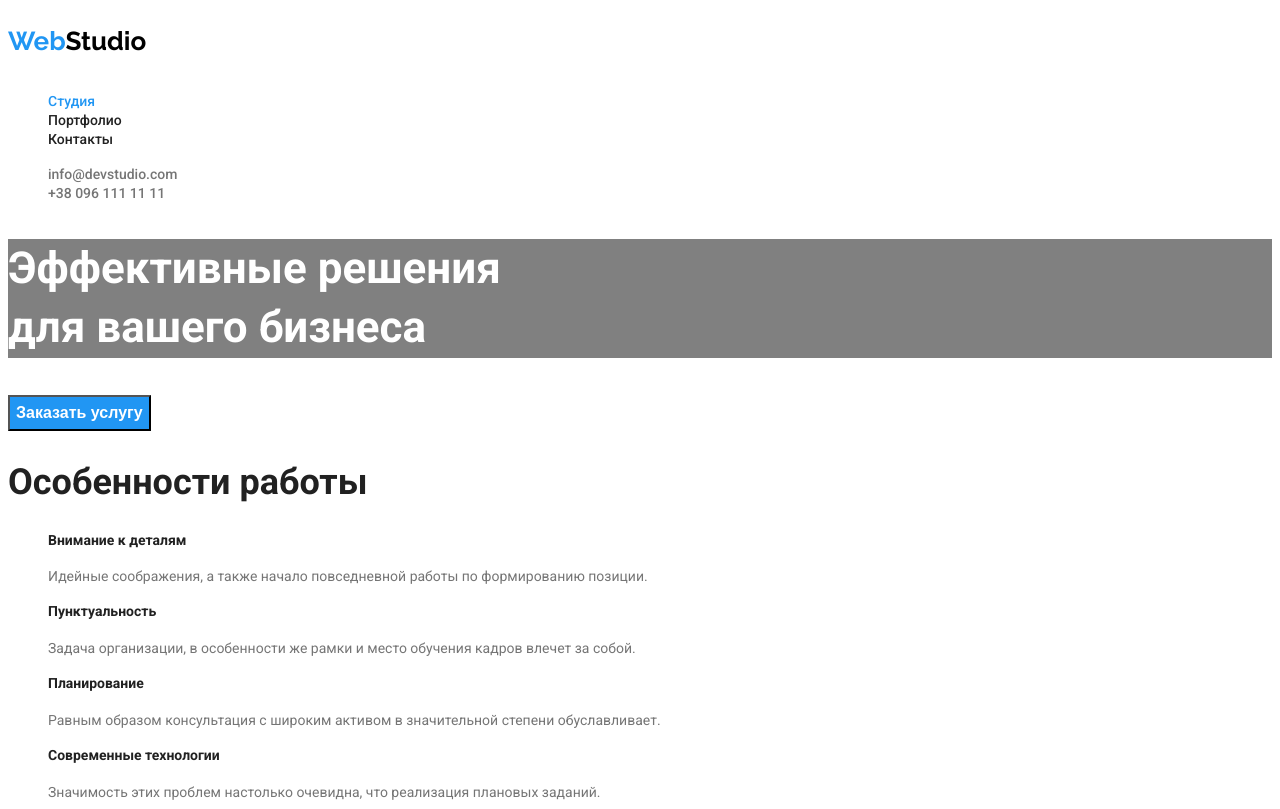
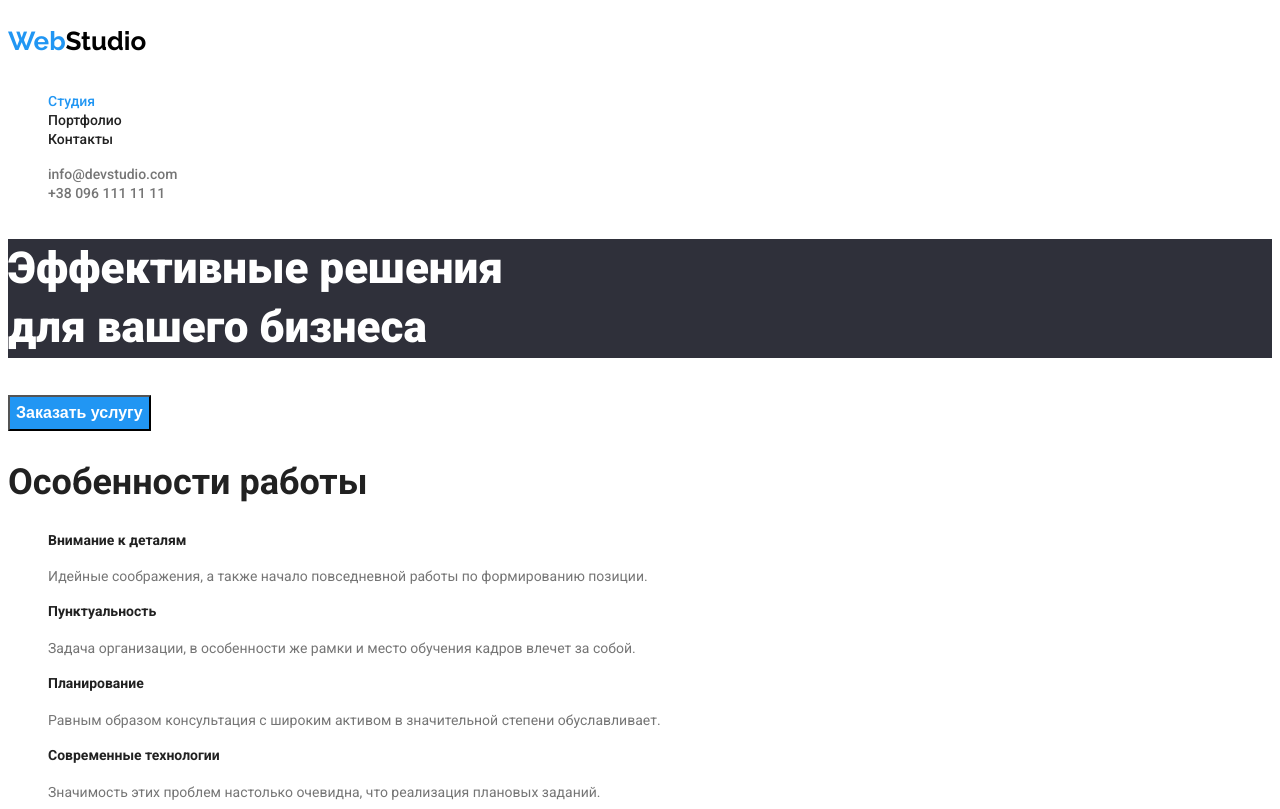
Before and after one commit to Andrii-Nahornyi/goit-markup-hw-02, a plain HTML site: page index.html in a window 1280 px wide. Shown: the top 809 px of the page. Drawn offline with Linux system fonts and the light colour scheme.

Commit message:
Правки с временными фонами

```diff
--- a/css/styles.css
+++ b/css/styles.css
@@ -67,7 +67,7 @@ body {
 
 .hero-title {
 	color: var(--white-site-color);
-	background-color: gray; - временно для видности
+	background-color: #2F303A;
 	font-weight: 900;
 	font-size: 44px;
 	line-height: 1.36;
@@ -125,7 +125,6 @@ body {
 
 .logo-footer {
 	color: var(--white-site-color);
-	background-color: #2F303A;  -  временно для видности!
 	font-family: Raleway;
 	font-style: normal;
 	font-weight: bold;
```
